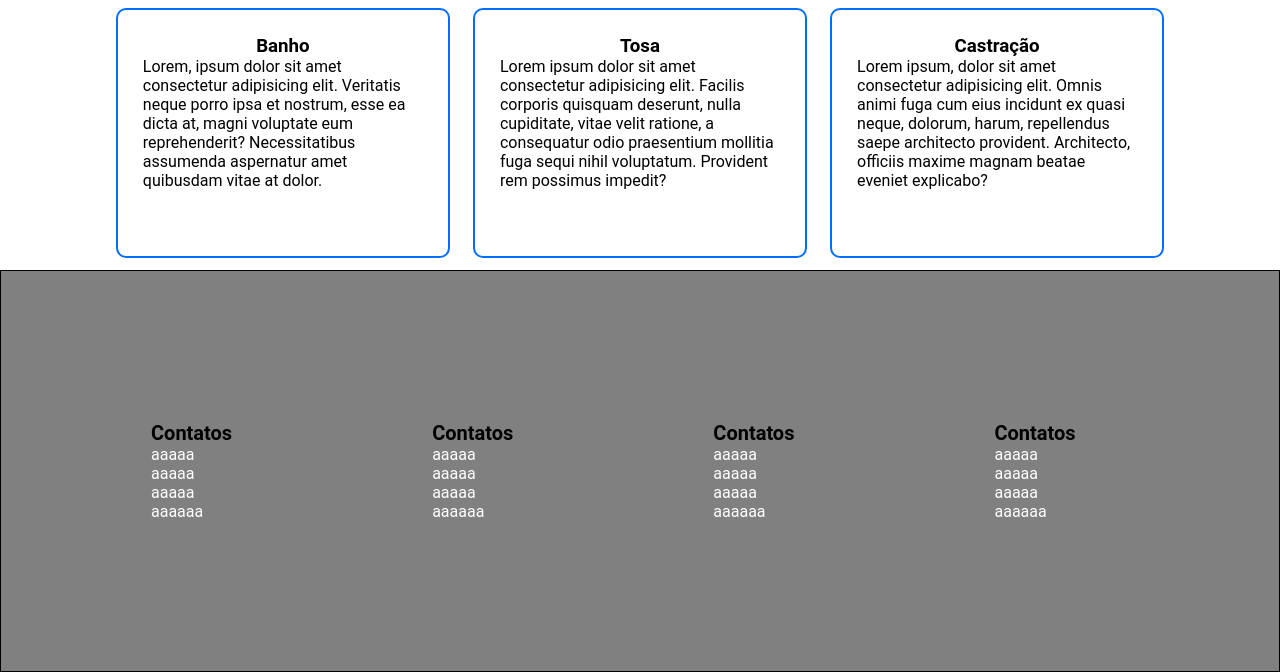
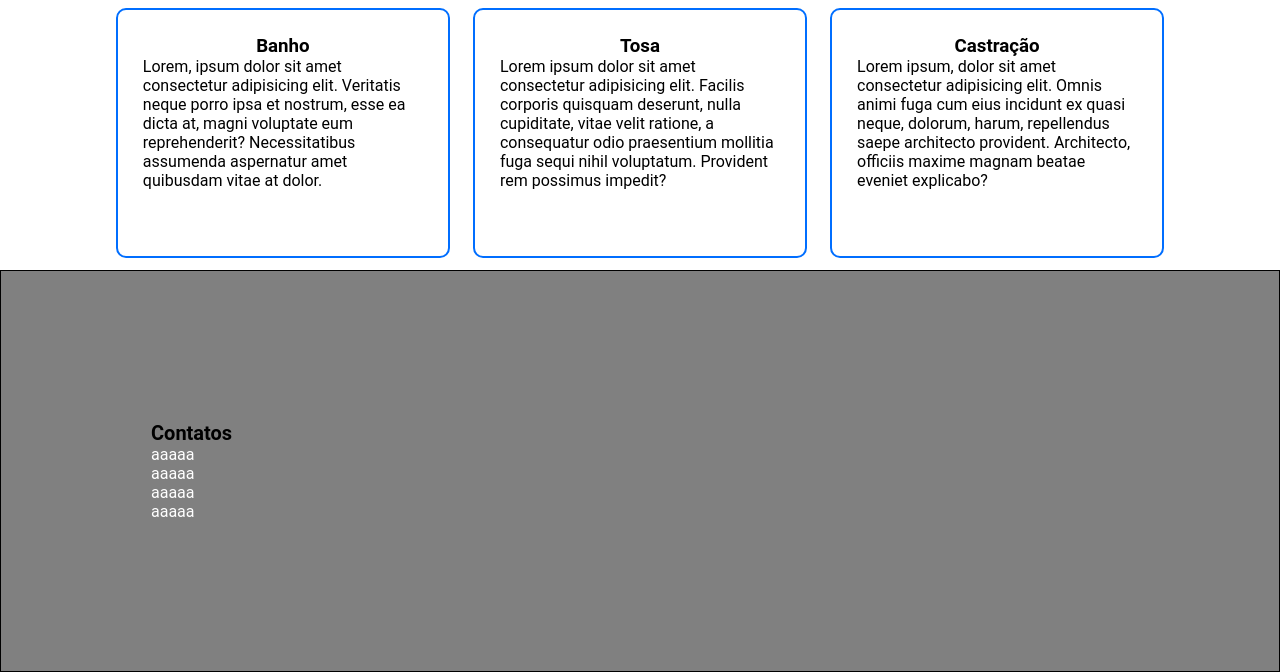
Before and after one commit to Iagossant/PetShop, a plain HTML site: page index.html in a window 1280 px wide. Shown: the part 743-1415 px from the top of the page. Drawn offline with Linux system fonts and the light colour scheme.

Commit message:
Update index.html

```diff
--- a/index.html
+++ b/index.html
@@ -8,17 +8,17 @@
     <link rel="icon" type="image/png" href="pet.png">
 </head>
 <body>
-    <header id="inicio" class="menu">
+    <header class="menu">
         <h1><a href="#inicio">Nome do Site</a></h1>
         <nav>
-                <a href="#">Serviços</a>
+                <a href="#servicos">Serviços</a>
                 <a href="#">Teste</a>
                 <a href="#">Galeria</a>
                 <a id="botao" href="#">Fale Conosco</a>
         </nav>
     </header>
 
-    <section class="comeco">
+    <section id="inicio" class="comeco">
         <article>
             <h2>Você acabou de achar o melhor Pet Shop da cidade!</h2>
             <p>Lorem ipsum dolor sit amet, consectetur adipisicing elit. Est illum tempore dignissimos modi repellendus quisquam quidem architecto, aut atque quasi esse itaque corporis soluta iure vitae at culpa eligendi alias?</p>
@@ -26,7 +26,7 @@
         <img width="500" src="pet.png" alt="Logo do Site">
     </section>
 
-    <section class="servicos">
+    <section id="servicos" class="servicos">
         <header>
             <h2>Serviços</h2>
             <p>Abaixo nossos principais serviços:</p>
@@ -63,53 +63,12 @@
     <footer class="rodape">
         <article>
             <h4>Contatos</h4>
-            <a href="#">
-                <p>aaaaa</p>
-            </a><a href="#">
-                <p>aaaaa</p>
-            </a><a href="#">
-                <p>aaaaa</p>
-            </a><a href="#">
-                <p>aaaaaa</p>
-            </a>
-        </article>
-        <article>
-            <h4>Contatos</h4>
-            <a href="#">
-                <p>aaaaa</p>
-            </a><a href="#">
-                <p>aaaaa</p>
-            </a><a href="#">
-                <p>aaaaa</p>
-            </a><a href="#">
-                <p>aaaaaa</p>
-            </a>
-        </article>
-        <article>
-            <h4>Contatos</h4>
-            <a href="#">
-                <p>aaaaa</p>
-            </a><a href="#">
-                <p>aaaaa</p>
-            </a><a href="#">
-                <p>aaaaa</p>
-            </a><a href="#">
-                <p>aaaaaa</p>
-            </a>
-        </article>
-        <article>
-            <h4>Contatos</h4>
-            <a href="#">
-                <p>aaaaa</p>
-            </a><a href="#">
-                <p>aaaaa</p>
-            </a><a href="#">
-                <p>aaaaa</p>
-            </a><a href="#">
-                <p>aaaaaa</p>
-            </a>
+            <a href="#"><p>aaaaa</p></a>
+            <a href="#"><p>aaaaa</p></a>
+            <a href="#"><p>aaaaa</p></a>
+            <a href="#"><p>aaaaa</p></a>
         </article>
     </footer>
-<!-- <a href="#inicio"><button id="botao2"><img width="40px" src="imagens/seta.png"></button></a> -->
+<!-- <a href="#inicio"><button id="botao2"><img width="40px" src="seta.png"></button></a> -->
 </body>
 </html>
```
